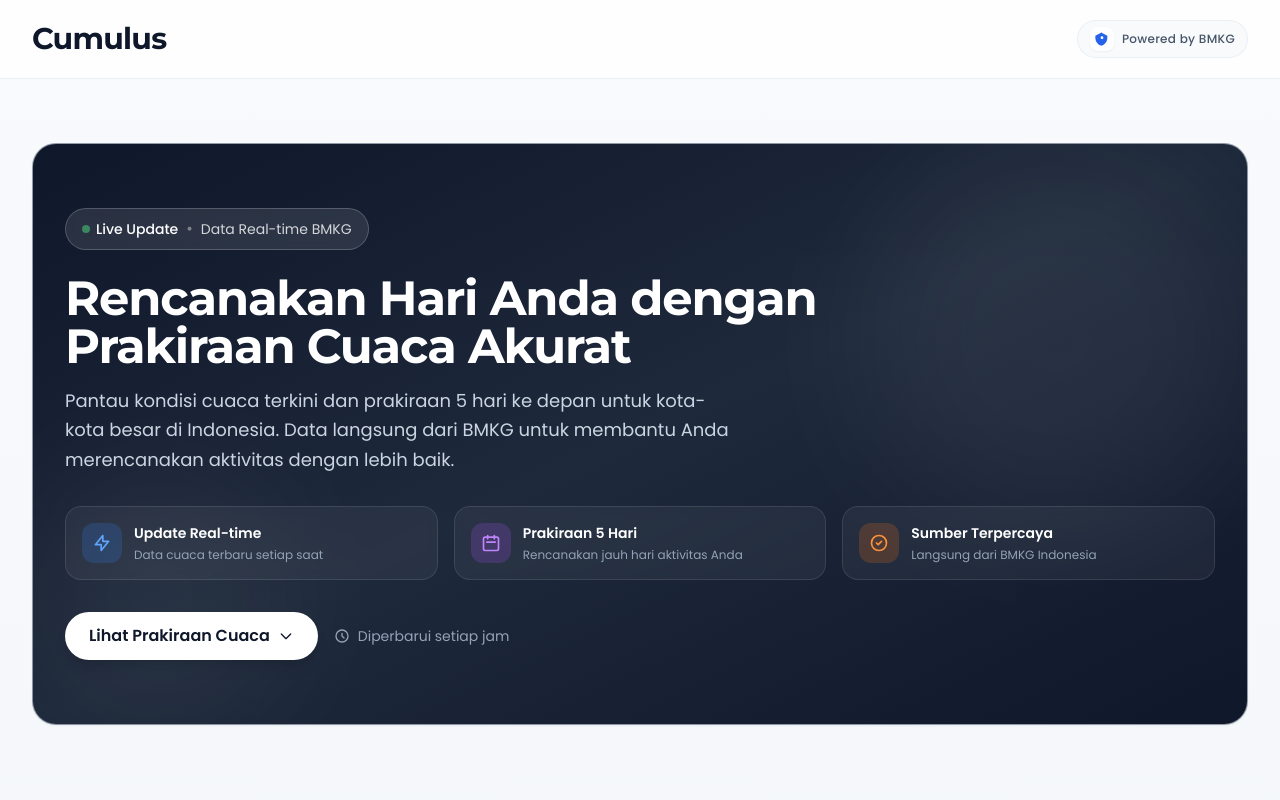
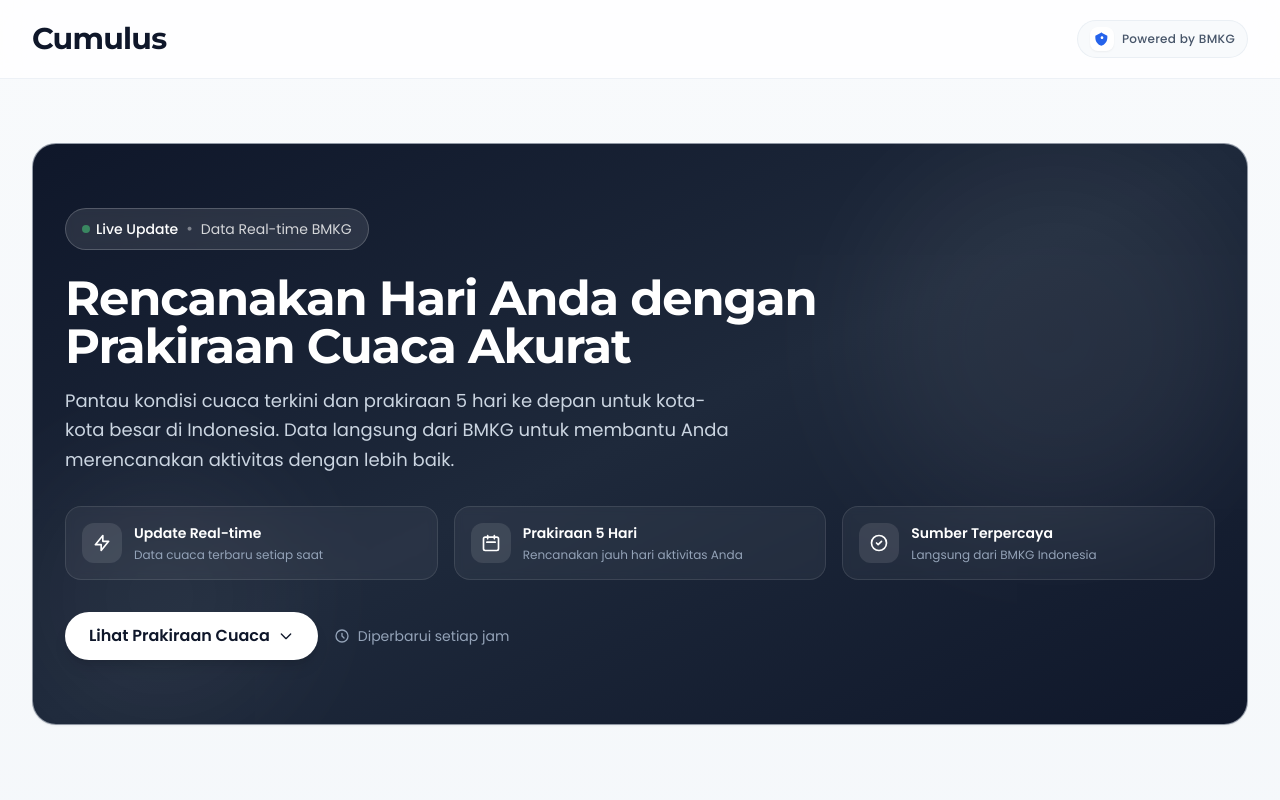
Before and after one commit to projectdummy2025/weather-playground, a Vue app in the folder client/: page / in a window 1280 px wide. Shown: the top 800 px of the page. Built offline with nearby package versions, Linux system fonts and the light colour scheme; no server answers.

Commit message:
update styling hero-section

```diff
--- a/client/src/App.vue
+++ b/client/src/App.vue
@@ -123,8 +123,8 @@ const refreshLocation = (location) => {
               <!-- Feature Highlights -->
               <div class="grid grid-cols-1 sm:grid-cols-3 gap-4 mb-8">
                 <div class="flex items-start gap-3 bg-white/5 backdrop-blur-sm rounded-2xl p-4 border border-white/10">
-                  <div class="flex-shrink-0 w-10 h-10 bg-blue-500/20 rounded-xl flex items-center justify-center">
-                    <svg class="w-5 h-5 text-blue-400" fill="none" stroke="currentColor" viewBox="0 0 24 24">
+                  <div class="flex-shrink-0 w-10 h-10 bg-white/10 rounded-xl flex items-center justify-center">
+                    <svg class="w-5 h-5 text-white" fill="none" stroke="currentColor" viewBox="0 0 24 24">
                       <path stroke-linecap="round" stroke-linejoin="round" stroke-width="2" d="M13 10V3L4 14h7v7l9-11h-7z"></path>
                     </svg>
                   </div>
@@ -135,8 +135,8 @@ const refreshLocation = (location) => {
                 </div>
 
                 <div class="flex items-start gap-3 bg-white/5 backdrop-blur-sm rounded-2xl p-4 border border-white/10">
-                  <div class="flex-shrink-0 w-10 h-10 bg-purple-500/20 rounded-xl flex items-center justify-center">
-                    <svg class="w-5 h-5 text-purple-400" fill="none" stroke="currentColor" viewBox="0 0 24 24">
+                  <div class="flex-shrink-0 w-10 h-10 bg-white/10 rounded-xl flex items-center justify-center">
+                    <svg class="w-5 h-5 text-white" fill="none" stroke="currentColor" viewBox="0 0 24 24">
                       <path stroke-linecap="round" stroke-linejoin="round" stroke-width="2" d="M8 7V3m8 4V3m-9 8h10M5 21h14a2 2 0 002-2V7a2 2 0 00-2-2H5a2 2 0 00-2 2v12a2 2 0 002 2z"></path>
                     </svg>
                   </div>
@@ -147,8 +147,8 @@ const refreshLocation = (location) => {
                 </div>
 
                 <div class="flex items-start gap-3 bg-white/5 backdrop-blur-sm rounded-2xl p-4 border border-white/10">
-                  <div class="flex-shrink-0 w-10 h-10 bg-orange-500/20 rounded-xl flex items-center justify-center">
-                    <svg class="w-5 h-5 text-orange-400" fill="none" stroke="currentColor" viewBox="0 0 24 24">
+                  <div class="flex-shrink-0 w-10 h-10 bg-white/10 rounded-xl flex items-center justify-center">
+                    <svg class="w-5 h-5 text-white" fill="none" stroke="currentColor" viewBox="0 0 24 24">
                       <path stroke-linecap="round" stroke-linejoin="round" stroke-width="2" d="M9 12l2 2 4-4m6 2a9 9 0 11-18 0 9 9 0 0118 0z"></path>
                     </svg>
                   </div>
```
